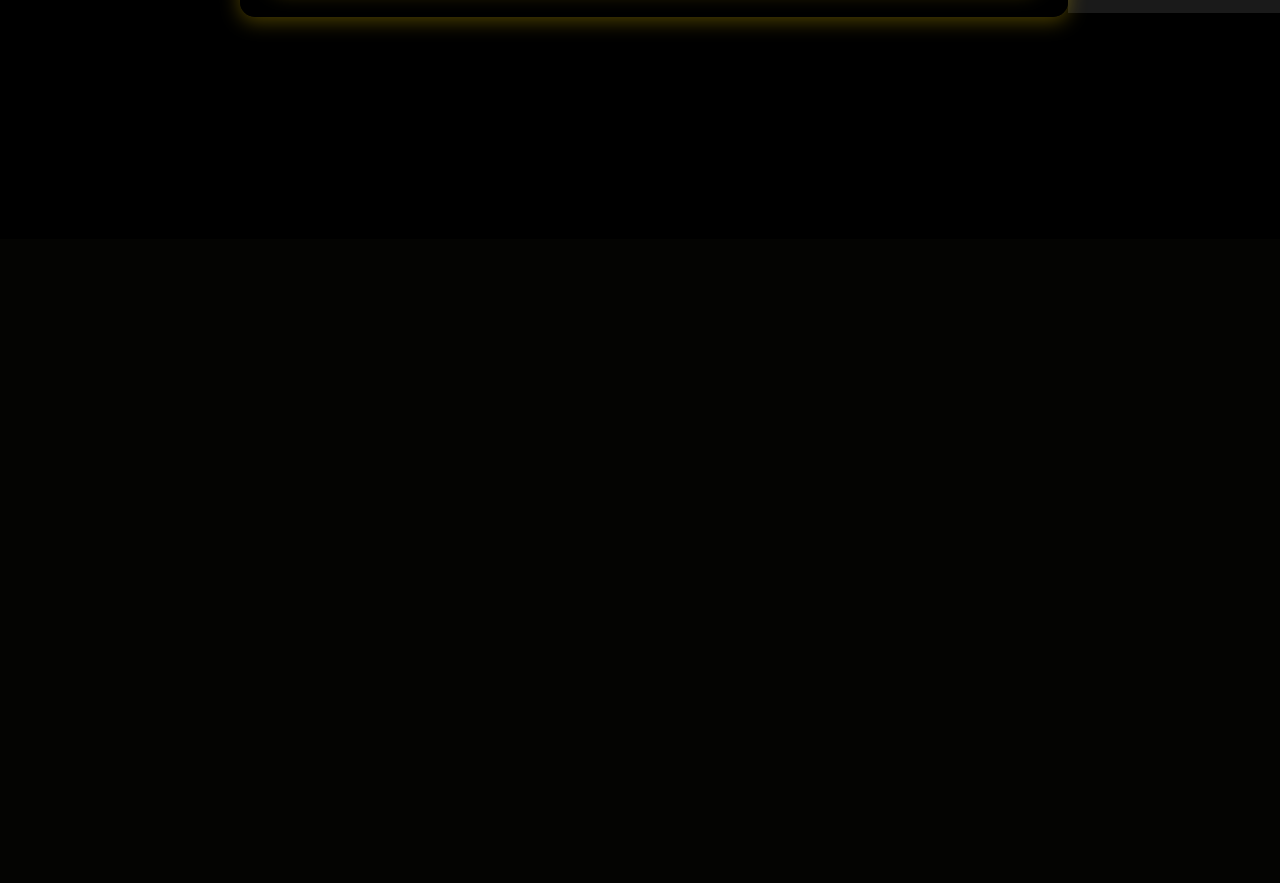
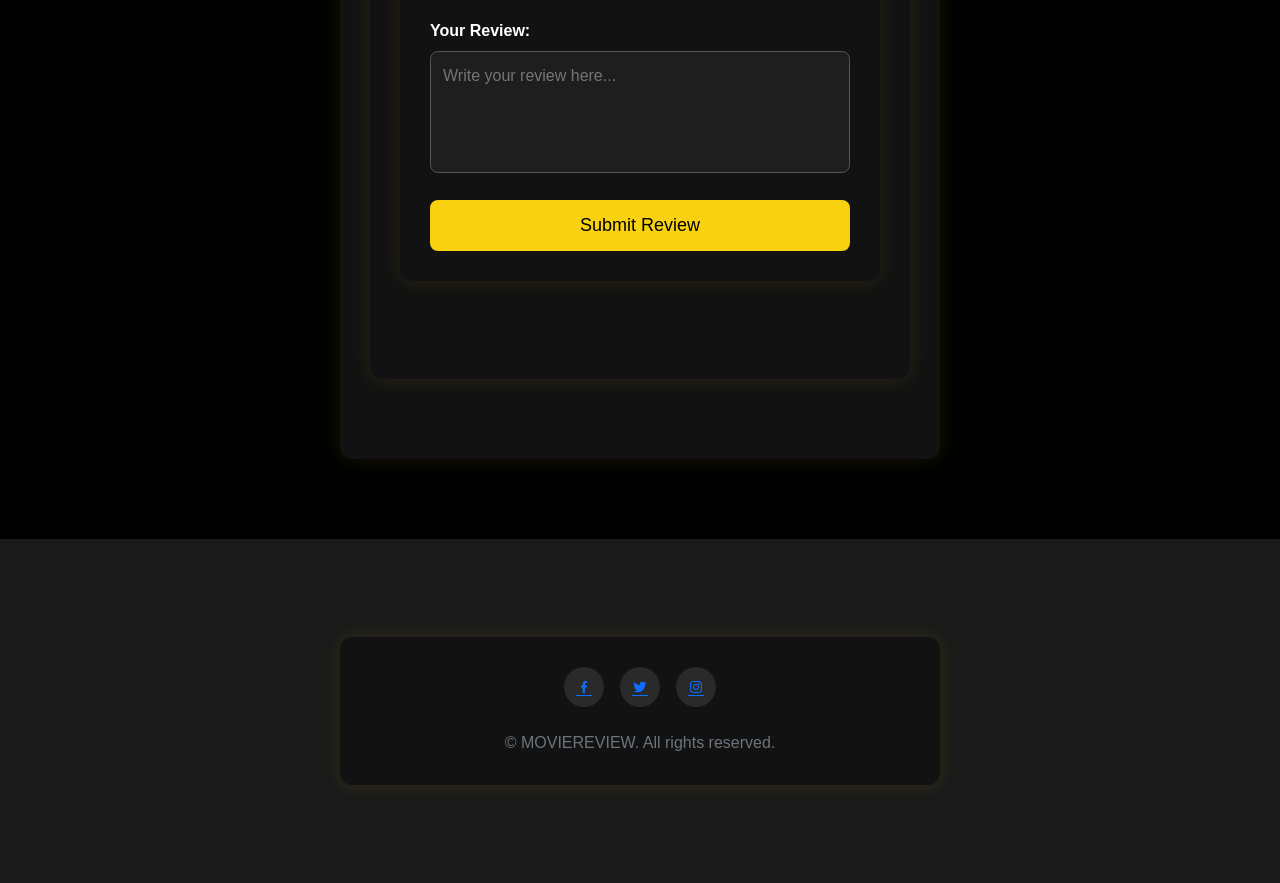
Before and after one commit to SouvagyaCode/Cinerra, a Django app: page /movies/movie/2/add_review/ in a window 1280 px wide. Shown: the part 561-1444 px from the top of the page. Before the commit the page ends 590 px from the top, so only its background shows below. Run offline with Django 5.2, Linux system fonts and the light colour scheme; a user stored in the database is signed in; data comes from the database, SQL or seed files in the repository; both versions use the stored data as it was after the commit.

Commit message:
Minor Changes

```diff
--- a/movie_review/views.py
+++ b/movie_review/views.py
@@ -25,29 +25,31 @@
     })
 
 def movie_detail(request, movie_id):
-    movie = get_object_or_404(Movie,id = movie_id)
+    movie = get_object_or_404(Movie, id=movie_id)
     reviews = Review.objects.filter(movie=movie)
     comments = Comment.objects.filter(movie=movie).order_by('-created_at')
+    user_review = reviews.filter(user=request.user)
 
-    comments = Comment.objects.filter(movie=movie).order_by('-created_at')
+    review_texts = " ".join([review.review_text for review in reviews if review.review_text])
 
-    user_review = Review.objects.filter(movie=movie, user=request.user)
+    if review_texts.strip():
+        sentiment_score = analyze_sentiment(review_texts)
+        sentiment_label = get_sentiment_label(sentiment_score)
+        sentiment_label = "No Sentiment"
 
-    avg_rating = Review.objects.filter(movie=movie).aggregate(Avg('rating'))['rating__avg'] or 0
+    avg_rating = reviews.aggregate(Avg('rating'))['rating__avg'] or 0
 
-    sentiment_label = get_sentiment_label(avg_rating) if avg_rating else "No Sentiment"
+    in_wishlist = Wishlist.objects.filter(user=request.user, movie=movie).exists()
 
-    in_wishlist = Wishlist.objects.filter(user = request.user , movie = movie_id).exists()
-    return render(request, 'movie_detail.html',
-                   {'movie': movie,
-                    'reviews': reviews,
-                    'user_review':user_review,
-                    'comments':comments,
-                    'in_wishlist':in_wishlist ,
-                    'avg_rating':avg_rating,
-                    'sentiment_label':sentiment_label,}
-                    )
-
+    return render(request, 'movie_detail.html', {
+        'movie': movie,
+        'reviews': reviews,
+        'user_review': user_review,
+        'comments': comments,
+        'in_wishlist': in_wishlist,
+        'avg_rating': avg_rating,
+        'sentiment_label': sentiment_label,
+    })
 
 def add_comment(request, movie_id):
     movie = get_object_or_404(Movie, id=movie_id)
--- a/templates/movie_review.html
+++ b/templates/movie_review.html
@@ -3,57 +3,90 @@
 
 <style>
     body {
-        background: #000;
-        color: white;
-        display: flex;
-        justify-content: center;
-        align-items: center;
-        height: 100vh;
+        background-color: #000;
+        color: #fff;
+        margin: 0;
+        padding: 0;
+        font-family: Arial, sans-serif;
     }
+
     .container {
-        backdrop-filter: blur(10px);
-        background: rgba(0, 0, 0, 0.8);
+        max-width: 600px;
+        margin: 50px auto;
+        background-color: #121212;
+        border-radius: 12px;
         padding: 30px;
-        border-radius: 15px;
-        box-shadow: 0 4px 20px rgba(255, 215, 0, 0.3);
-        animation: fadeIn 0.8s ease-in-out;
+        box-shadow: 0 0 20px rgba(255, 215, 0, 0.1);
+    }
+
+    h2 {
+        color: #f8d210;
+        margin-bottom: 20px;
         text-align: center;
     }
+
+    label {
+        display: block;
+        margin-bottom: 8px;
+        font-weight: 600;
+        text-align: left;
+    }
+
    .rating-container {
     display: flex;
+    flex-wrap: wrap;
+    justify-content: center;
     gap: 10px;
-        justify-content: center;
+    margin-bottom: 20px;
 }
+
 .rating-container input {
     display: none;
 }
+
 .rating-container label {
-        font-size: 30px;
+    font-size: 26px;
+    color: #999;
     cursor: pointer;
-        transition: transform 0.3s, color 0.3s;
+    transition: transform 0.2s ease, color 0.2s ease;
 }
-    .rating-container input:checked + label,
-    .rating-container label:hover,
-    .rating-container label:hover ~ label {
-        color: gold;
-        transform: scale(1.2);
+
+.rating-container input:checked + label {
+    color: #f8d210;
+    transform: scale(1.3);
 }
+
+.rating-container label:hover {
+    transform: scale(1.4);
+}
+
+
+    textarea {
+        width: 100%;
+        padding: 12px;
+        border-radius: 8px;
+        border: 1px solid #555;
+        background-color: #1e1e1e;
+        color: #fff;
+        font-size: 16px;
+        resize: none;
+        margin-bottom: 20px;
+    }
+
     button {
-        background: gold;
-        color: black;
+        width: 100%;
+        padding: 12px;
+        background-color: #f8d210;
+        color: #000;
         border: none;
-        padding: 12px 24px;
         border-radius: 8px;
+        font-size: 18px;
         cursor: pointer;
-        font-size: 18px;
-        transition: transform 0.3s;
+        transition: background-color 0.3s ease;
     }
+
     button:hover {
-        transform: scale(1.1);
-    }
-    @keyframes fadeIn {
-        from { opacity: 0; transform: translateY(-20px); }
-        to { opacity: 1; transform: translateY(0); }
+        background-color: #ffcc00;
     }
 </style>
 
@@ -62,22 +95,18 @@
     <form method="post">
         {% csrf_token %}
 
-        <div class="child">
-            <label><strong>Rate the Movie:</strong></label>
+        <label for="rating"><strong>Rate the Movie:</strong></label>
         <div class="rating-container">
             {% for i in rating_range %}
                 <input type="radio" name="rating" id="star{{ i }}" value="{{ i }}">
                 <label for="star{{ i }}">⭐{{ i }}</label>
             {% endfor %}
         </div>
-        </div>
-        <div>
-            <label><strong>Your Review:</strong></label>
-            <div class ='review-textarea'>
-                <textarea name="review_text" rows="4" cols="25" placeholder="Write your review here..." required></textarea>
-            </div>
-        </div>
-        <button type="submit">Submit</button>
+
+        <label for="review_text"><strong>Your Review:</strong></label>
+        <textarea name="review_text" rows="4" placeholder="Write your review here..." required></textarea>
+
+        <button type="submit">Submit Review</button>
     </form>
 </div>
 
```
Also changed, not shown: scripts/sentiment.py (deleted, +0 -17 lines), templates/movie_detail.html (+40 -102 lines), README.md, db.sqlite3. Lines whose indentation alone changed are shown as unchanged.
